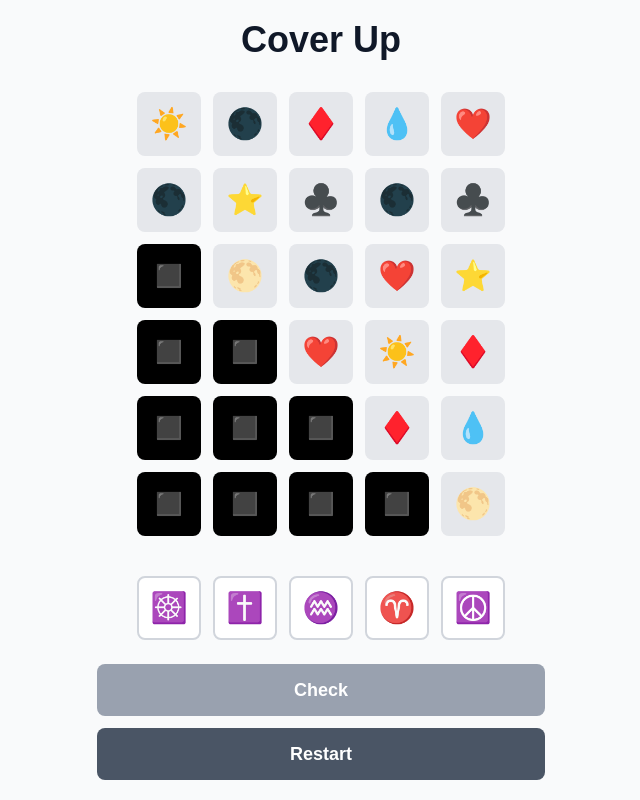
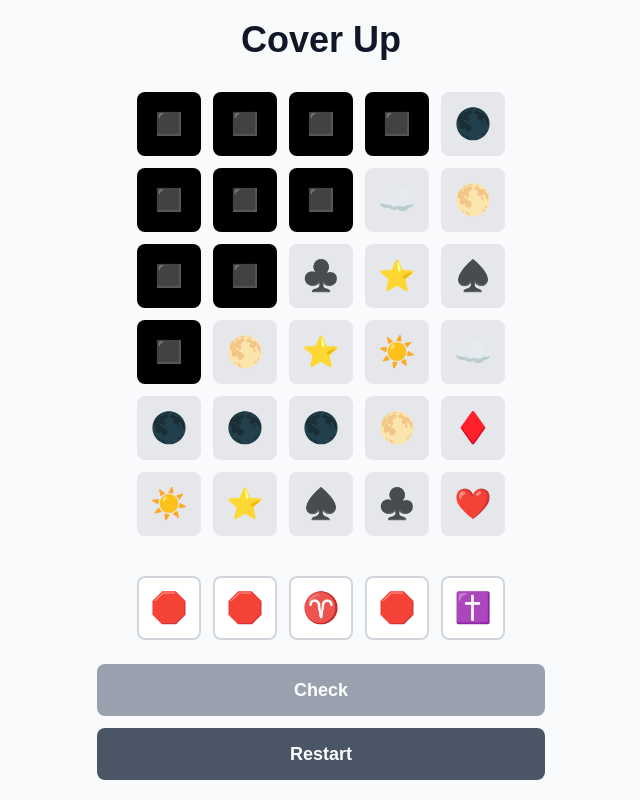
Before and after one commit to JoesephPaulSmith/coverup, a Next.js app: page / in a window 1280 px wide. Both pictures are taken after a click on the button "Restart". Shown: the whole page, without its empty margins (319-959 px from the left). Built offline with nearby package versions, Linux system fonts and the light colour scheme.

Commit message:
Functional and correct coverup app

```diff
--- a/app/page.tsx
+++ b/app/page.tsx
@@ -1,20 +1,21 @@
 'use client';
 
-import { useState, useEffect } from 'react';
+import { useState, useEffect, JSX } from 'react';
 
 const SYMBOLS = ['🌑', '🌕', '⭐️', '☀️', '☁️', '💧', '❤️', '♦️', '♠️', '♣️'];
-const PLACEHOLDER_SYMBOLS = ['☸️', '✝️', '♒️', '♈️', '☮️'];
+const PLACEHOLDER_SYMBOLS = ['☸️', '✝️', '♒️', '♈️', '☮️', '🛑', '❇️', '✳️', '🛗', '🛜', '📶', '🎦'];
 
 type GameState = 'playing' | 'won' | 'lost';
 
 export default function Home() {
     const [gameGrid, setGameGrid] = useState<string[][]>([]);
     const [correctAnswer, setCorrectAnswer] = useState<string[]>([]);
-    const [selectedSymbols, setSelectedSymbols] = useState<string[]>(PLACEHOLDER_SYMBOLS);
-    const [guesses, setGuesses] = useState<string[][]>([]);
+    const [selectedSymbols, setSelectedSymbols] = useState<string[]>(['S', 'T', 'A', 'R', 'T']);
+    const [coveredSymbols, setCoveredSymbols] = useState<Set<string>[]>([new Set(), new Set(), new Set(), new Set(), new Set()]);
     const [correctPositions, setCorrectPositions] = useState<boolean[]>([false, false, false, false, false]);
     const [gameState, setGameState] = useState<GameState>('playing');
     const [previousCorrectCount, setPreviousCorrectCount] = useState(0);
+    const [lastCheckedSymbols, setLastCheckedSymbols] = useState<string[]>([]);
 
     useEffect(() => {
         initializeGame();
@@ -46,13 +47,20 @@ export default function Home() {
             answer[col] = shuffled[Math.floor(Math.random() * numOptions)];
         }
 
+        let starterSymbols = []
+        for (let ss = 0; ss < 5; ss++){
+            const shuffledStarters = shuffleArray([...PLACEHOLDER_SYMBOLS]);
+            starterSymbols.push(shuffledStarters[Math.floor(Math.random() * shuffledStarters.length)])
+        }
+
         setGameGrid(grid);
         setCorrectAnswer(answer);
-        setSelectedSymbols(PLACEHOLDER_SYMBOLS);
-        setGuesses([]);
+        setSelectedSymbols(starterSymbols);
+        setCoveredSymbols([new Set(), new Set(), new Set(), new Set(), new Set()]);
         setCorrectPositions([false, false, false, false, false]);
         setGameState('playing');
         setPreviousCorrectCount(0);
+        setLastCheckedSymbols([]);
     };
 
     const shuffleArray = <T,>(array: T[]): T[] => {
@@ -71,14 +79,40 @@ export default function Home() {
     };
 
     const isCheckEnabled = () => {
-        return gameState === 'playing' && selectedSymbols.every(symbol => !PLACEHOLDER_SYMBOLS.includes(symbol));
+        if (gameState !== 'playing') return false;
+
+        // Check each column
+        for (let i = 0; i < 5; i++) {
+            // Skip columns that are already correct
+            if (correctPositions[i]) continue;
+
+            const symbol = selectedSymbols[i];
+
+            // Must not be a placeholder
+            if (PLACEHOLDER_SYMBOLS.includes(symbol)) return false;
+
+            // If we've checked before, must be a new selection for incorrect positions
+            if (lastCheckedSymbols.length > 0 && symbol === lastCheckedSymbols[i]) {
+                return false;
+            }
+        }
+
+        return true;
     };
 
     const handleCheck = () => {
         if (!isCheckEnabled()) return;
 
-        const newGuesses = [...guesses, [...selectedSymbols]];
-        setGuesses(newGuesses);
+        // Save the symbols we're checking
+        setLastCheckedSymbols([...selectedSymbols]);
+
+        // Mark selected symbols as covered in each column
+        const newCoveredSymbols = coveredSymbols.map((set, idx) => {
+            const newSet = new Set(set);
+            newSet.add(selectedSymbols[idx]);
+            return newSet;
+        });
+        setCoveredSymbols(newCoveredSymbols);
 
         const newCorrectPositions = selectedSymbols.map((symbol, idx) =>
             symbol === correctAnswer[idx]
@@ -96,11 +130,7 @@ export default function Home() {
         } else {
             // Some progress made, continue playing
             setPreviousCorrectCount(correctCount);
-            // Reset selections for incorrect positions
-            const newSelections = selectedSymbols.map((symbol, idx) =>
-                newCorrectPositions[idx] ? symbol : PLACEHOLDER_SYMBOLS[idx]
-            );
-            setSelectedSymbols(newSelections);
+            // Keep current selections - no reset needed
         }
     };
 
@@ -108,17 +138,21 @@ export default function Home() {
         const maxRows = 6;
         const rows: JSX.Element[] = [];
 
-        for (let row = 0; row < maxRows; row++) {
+        for (let row = maxRows - 1; row >= 0; row--) {
             const cells: JSX.Element[] = [];
             for (let col = 0; col < 5; col++) {
                 const gridValue = gameGrid[col]?.[row];
                 if (gridValue) {
+                    // Check if this symbol has been covered (guessed)
+                    const isCovered = coveredSymbols[col]?.has(gridValue);
                     cells.push(
                         <div
                             key={`${row}-${col}`}
-                            className="w-14 h-14 sm:w-16 sm:h-16 flex items-center justify-center text-2xl sm:text-3xl bg-gray-200 dark:bg-gray-700 rounded-lg"
+                            className={`w-14 h-14 sm:w-16 sm:h-16 flex items-center justify-center text-2xl sm:text-3xl rounded-lg ${
+                                isCovered ? 'bg-blue-500' : 'bg-gray-200 dark:bg-gray-700'
+                            }`}
                         >
-                            {gridValue}
+                            {isCovered ? '🟦' : gridValue}
                         </div>
                     );
                 } else {
@@ -139,23 +173,6 @@ export default function Home() {
             );
         }
 
-        // Add guess history rows
-        guesses.forEach((guess, guessIdx) => {
-            const cells = guess.map((symbol, colIdx) => (
-                <div
-                    key={`guess-${guessIdx}-${colIdx}`}
-                    className="w-14 h-14 sm:w-16 sm:h-16 flex items-center justify-center text-2xl sm:text-3xl bg-blue-500 rounded-lg"
-                >
-                    🟦
-                </div>
-            ));
-            rows.push(
-                <div key={`guess-row-${guessIdx}`} className="flex gap-2 sm:gap-3">
-                    {cells}
-                </div>
-            );
-        });
-
         return rows;
     };
 
@@ -164,10 +181,18 @@ export default function Home() {
             return 'ring-4 ring-green-500';
         } else if (gameState === 'lost') {
             return 'ring-4 ring-red-500';
-        } else if (guesses.length > 0 && correctPositions[colIdx]) {
+        } else if (coveredSymbols[colIdx]?.size > 0 && correctPositions[colIdx]) {
             return 'ring-4 ring-cyan-400';
         }
         return '';
+    };
+
+    const getAvailableOptions = (colIdx: number): string[] => {
+        const columnSymbols = gameGrid[colIdx] || [];
+        const covered = coveredSymbols[colIdx] || new Set();
+
+        // Filter out symbols that have already been covered (guessed)
+        return columnSymbols.filter(symbol => !covered.has(symbol));
     };
 
     return (
@@ -191,7 +216,7 @@ export default function Home() {
                                 className={`w-14 h-14 sm:w-16 sm:h-16 text-2xl sm:text-3xl bg-white dark:bg-gray-800 rounded-lg cursor-pointer appearance-none text-center border-2 border-gray-300 dark:border-gray-600 hover:border-gray-400 dark:hover:border-gray-500 transition-all disabled:opacity-50 disabled:cursor-not-allowed ${getButtonOutlineClass(colIdx)}`}
                             >
                                 <option value={symbol}>{symbol}</option>
-                                {gameGrid[colIdx]?.map((gridSymbol) => (
+                                {getAvailableOptions(colIdx).map((gridSymbol) => (
                                     gridSymbol !== symbol && (
                                         <option key={gridSymbol} value={gridSymbol}>
                                             {gridSymbol}
```
